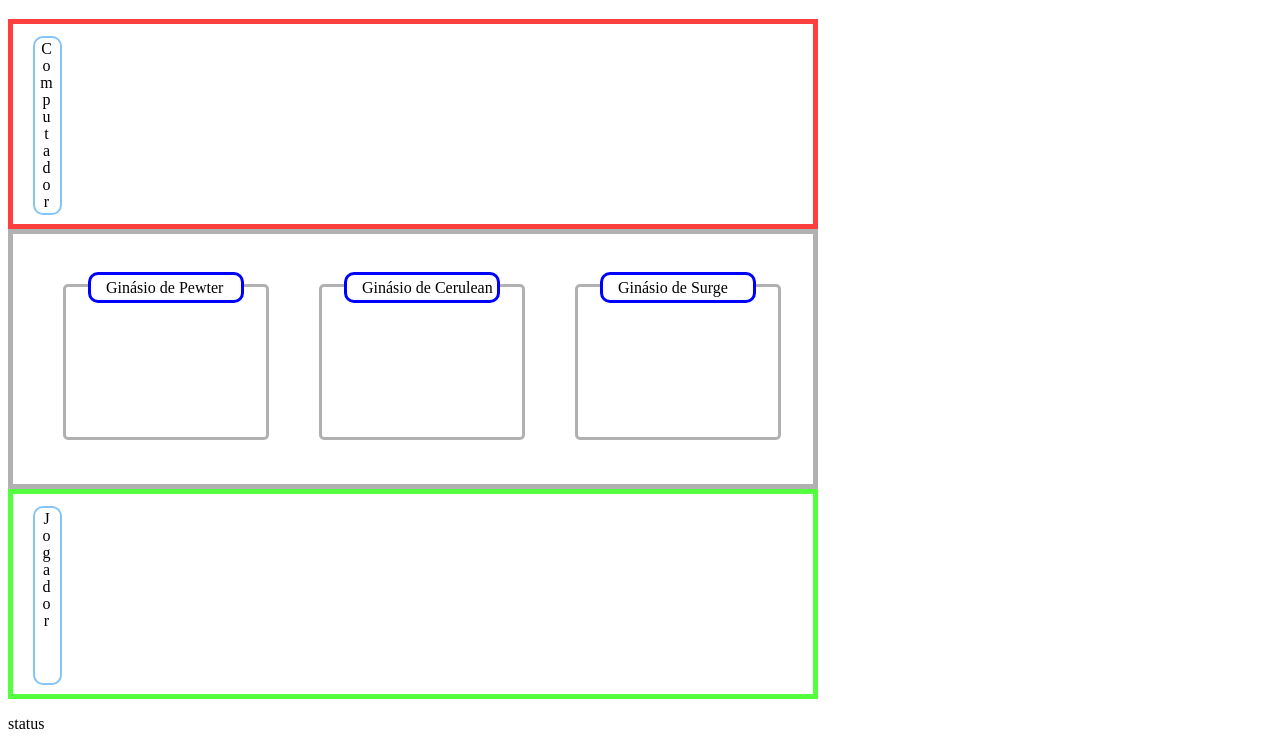
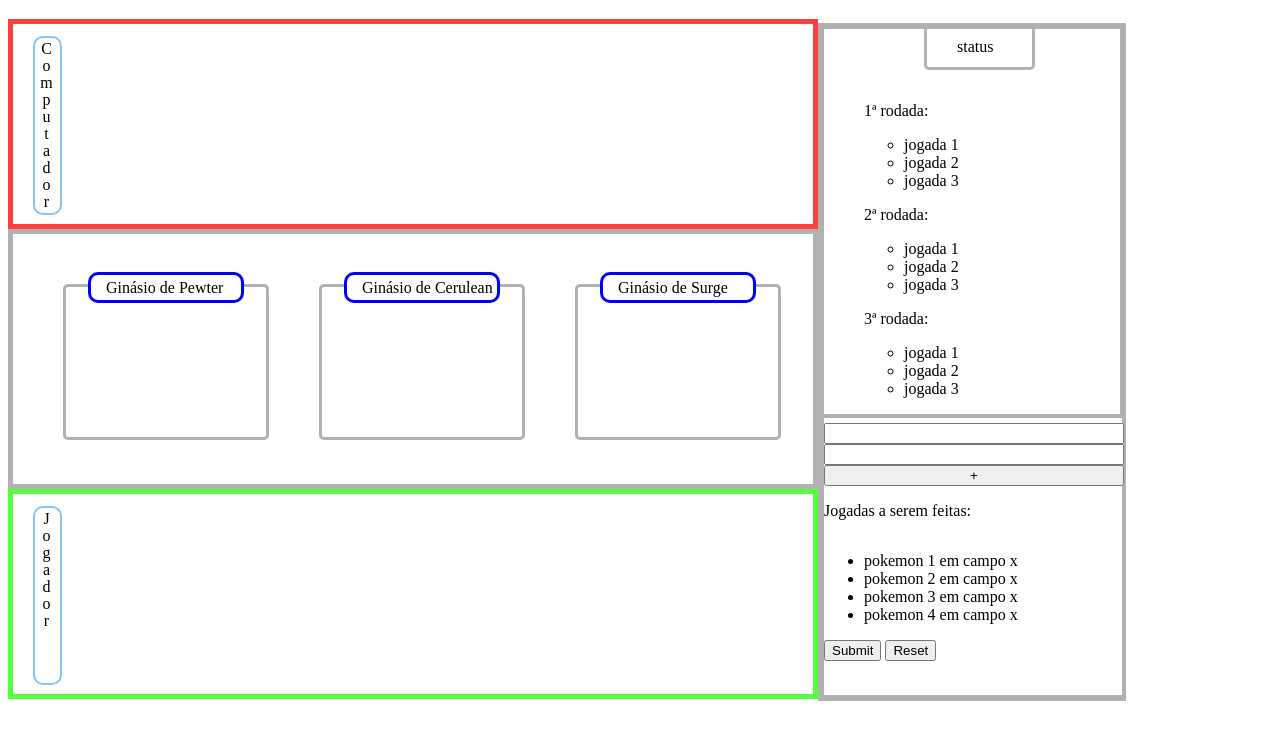
Before and after one commit to Vitorlealm/estalo-lastimavel-dcc121, a plain HTML site: page index.html in a window 1280 px wide. Shown: the part 61-800 px from the top of the page. Drawn offline with Linux system fonts and the light colour scheme.

Commit message:
alteraçao do bloco lateral

```diff
--- a/index.html
+++ b/index.html
@@ -66,7 +66,7 @@
                     </ul>
                 </ol>
             </div>
-            <div class="opçoesJogadas">
+            <div class="opcoesJogadas">
                 <input type="name" name="Cartas">
                 <input type="name" name="Campo">
                 <input type="submit" value="+">
--- a/style.css
+++ b/style.css
@@ -115,3 +115,42 @@
     border: 5px solid;
     border-color: rgb(84, 255, 62);
 }
+
+    .campoLateral{
+        display: flex;
+        flex-direction: column;
+        width: 300px;
+        height: 670px;
+        border: solid rgb(177, 177, 177) 4px;
+        margin: -676px 0 0 810px;
+    }
+
+    .status{
+        display: flex;
+        flex-direction: column;
+        height: 400px;
+        border: solid rgb(177, 177, 177) 2px;
+
+    }
+
+    .tituloStatus{
+        display: flex;
+        flex-direction: row;
+        align-items: center;
+        width: 75px;
+        height: 40px;
+        border: solid rgb(177, 177, 177) 3px;
+        border-radius: 5px;
+        margin: -5px 0 0 100px;
+        padding-left: 30px;
+    }
+
+    .opcoesJogadas{
+        display: flex;
+        display: flex;
+        flex-direction: column;
+        height: 400px;
+        width: 300px;
+        border: solid rgb(177, 177, 177) 2px;
+        padding-top: 5px;
+    }
```
